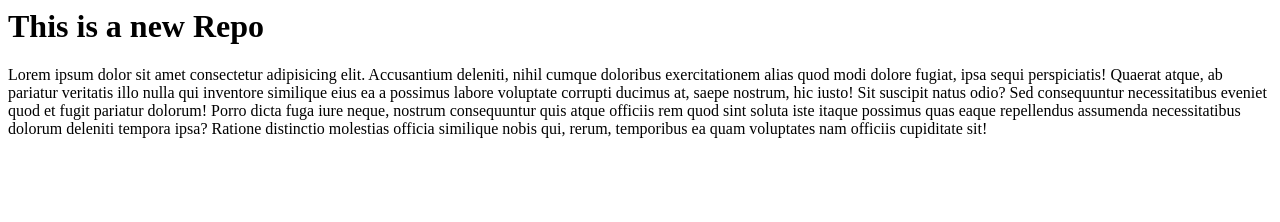
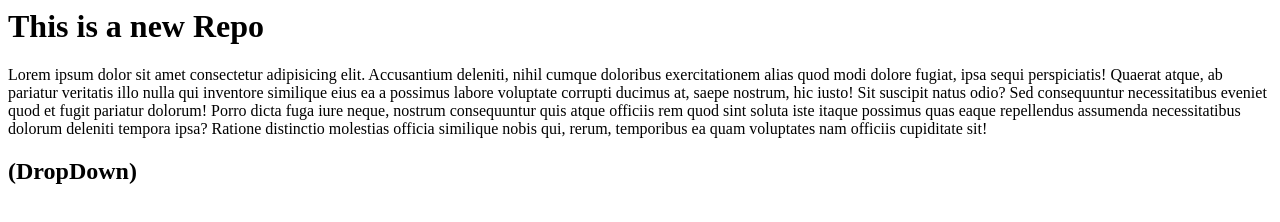
Before and after one commit to Hanzlah290/local, a plain HTML site: page index.html in a window 1280 px wide. Drawn offline with Linux system fonts and the light colour scheme.

Commit message:
Added Dropdown

```diff
--- a/index.html
+++ b/index.html
@@ -1,2 +1,3 @@
 <h1>This is a new Repo</h1>
 <p>Lorem ipsum dolor sit amet consectetur adipisicing elit. Accusantium deleniti, nihil cumque doloribus exercitationem alias quod modi dolore fugiat, ipsa sequi perspiciatis! Quaerat atque, ab pariatur veritatis illo nulla qui inventore similique eius ea a possimus labore voluptate corrupti ducimus at, saepe nostrum, hic iusto! Sit suscipit natus odio? Sed consequuntur necessitatibus eveniet quod et fugit pariatur dolorum! Porro dicta fuga iure neque, nostrum consequuntur quis atque officiis rem quod sint soluta iste itaque possimus quas eaque repellendus assumenda necessitatibus dolorum deleniti tempora ipsa? Ratione distinctio molestias officia similique nobis qui, rerum, temporibus ea quam voluptates nam officiis cupiditate sit!</p>
+<h2>(DropDown)</h2>
```
